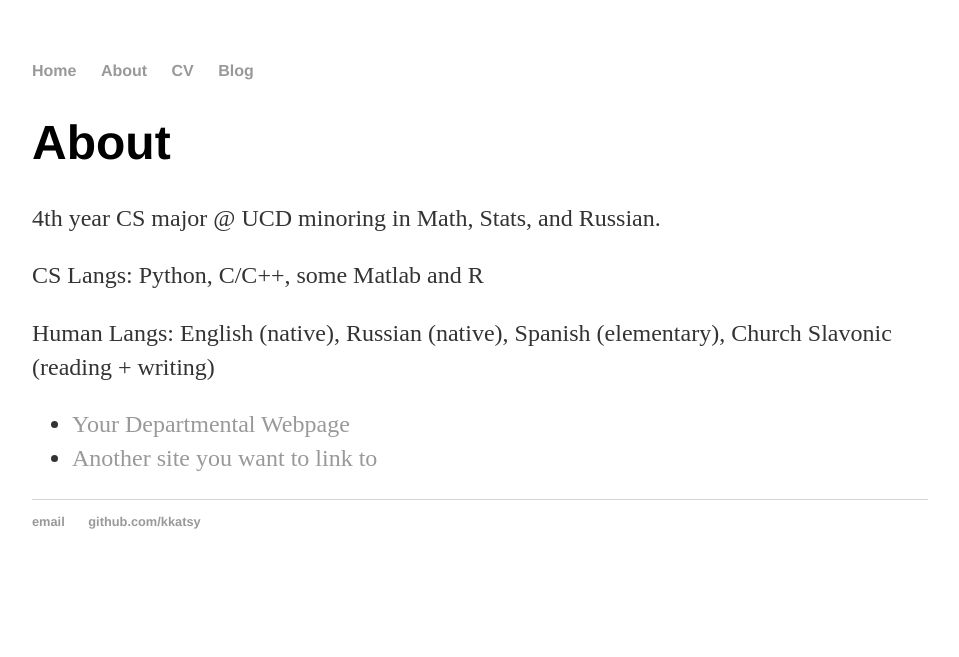
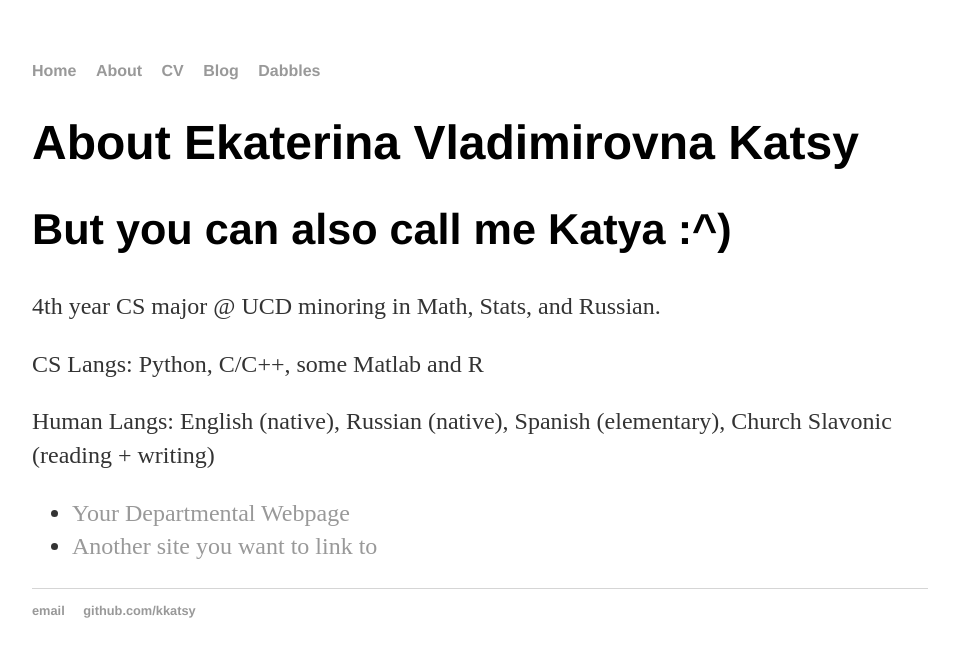
Before and after one commit to kkatsy/katsy.github.io, a Jekyll site: the page built from about/index.html, in a window 1280 px wide. Shown: the top 657 px of the page, without its empty margins (160-1119 px from the left). Built offline with Jekyll 4.4.1, drawn with Linux system fonts in a browser that asks for light colours.

Commit message:
added another section

```diff
--- a/_layouts/default.html
+++ b/_layouts/default.html
@@ -15,6 +15,7 @@
 <li><a href="/about">About</a></li>
 <li><a href="/cv">CV</a></li>
 <li><a href="/blog">Blog</a></li>
+<li><a href="/dabbles">Dabbles</a></li>
 </ul>
     </nav>
 <div class="container">
--- a/about/index.html
+++ b/about/index.html
@@ -1,10 +1,11 @@
 ---
 layout: default
-title: About Ekaterina Vladimirovna Katsy-Oleynik
+title: About Katya
 ---
 
 		<div class="about">
-			<h1>About</h1>
+			<h1>About Ekaterina Vladimirovna Katsy</h1>
+			<h2>But you can also call me Katya :^)</h2>
 			<p>4th year CS major @ UCD minoring in Math, Stats, and Russian.</p>
       <p>CS Langs: Python, C/C++, some Matlab and R</p>
       <p>Human Langs: English (native), Russian (native), Spanish (elementary), Church Slavonic (reading + writing)</p>
--- a/css/main.css
+++ b/css/main.css
@@ -12,7 +12,7 @@ h3 { font-size: 2.3em; }
 h4 { font-size: 1.9em; }
 
 nav ul, footer ul { font-size: 1em; font-family: 'Helvetica', 'Arial', 'Sans-Serif'; padding: 0px; list-style: none; font-weight: bold; }
-nav ul li, footer ul li { display: inline; margin-right: 20px; }
+nav ul li, footer ul li { display: inline; margin-right: 15px; }
 
 footer { border-top: 1px solid #d5d5d5; font-size: .8em; }
 
```
Also changed, not shown: dabbles/index.html (added, +16 -0 lines).
